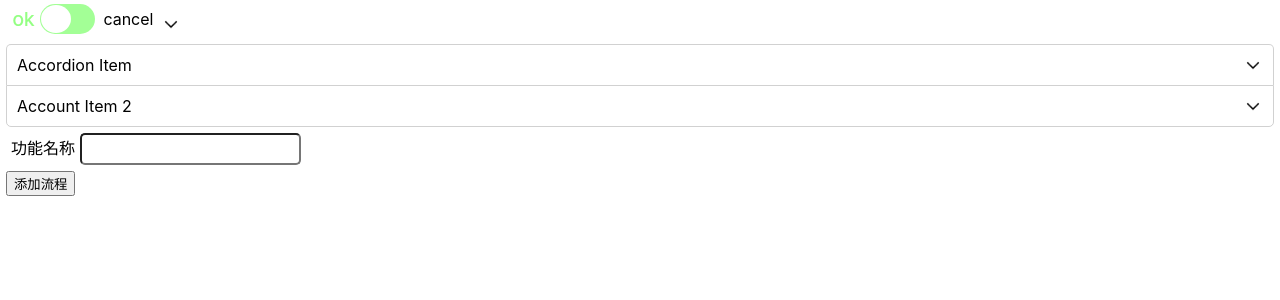
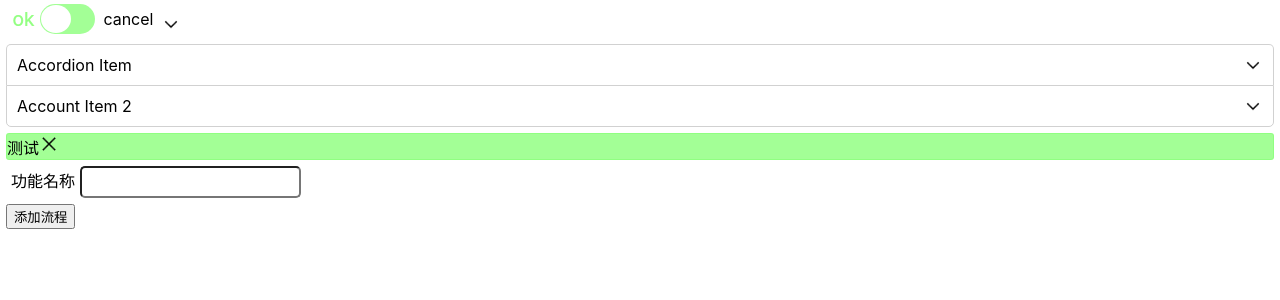
Before and after one commit to xiaobin3031/automation-ui, a React (Create React App) app: page / in a window 1280 px wide. Shown: the top 300 px of the page. Built offline with nearby package versions, Linux system fonts and the light colour scheme.

Commit message:
Alert.js

```diff
--- /dev/null
+++ b/src/component/Alert.js
@@ -0,0 +1,62 @@
+import { useRef } from 'react';
+import '../css/alert.css'
+import Icon from './Icon'
+
+function AlertHeader({titleIcon, title, subTitle, closeable, closeAlert}){
+
+  return (
+    <div className='header'>
+      {
+        !!titleIcon && <span className='title'>{titleIcon}</span>
+      }
+      <span className='title'>{title}</span>
+      {
+        !!subTitle && <span className='sub-title'>{subTitle}</span>
+      }
+      {
+        !!closeable && <Icon className="icon" iconType='close' onClick={closeAlert}/>
+      }
+    </div>
+  )
+}
+
+function AlertContent({content, closeable}){
+
+  return (
+    <div className='x-alert-content'>
+      {content}
+    </div>
+  )
+}
+
+export default function Alert({
+  type, titleIcon, title, subTitle, content, closeable=true, clickToClose=true
+}){
+
+  const _alertRef = useRef(null);
+  let _classList = type;
+  if(!closeable){
+    _classList += ' close-auto';
+  }
+
+  function closeAlert(){
+    _alertRef.current.classList.add('close-focus');
+  }
+
+  function removeNode(){
+    _alertRef.current.parentNode.remove(_alertRef.current);
+  }
+
+  return (
+    <div className={`x-alert ${_classList}`} ref={_alertRef} onAnimationEnd={removeNode} onClick={() => !!clickToClose ? closeAlert() : ''}>
+      {
+        !!title &&
+          <AlertHeader titleIcon={titleIcon} title={title} subTitle={subTitle} closeable={closeable} closeAlert={closeAlert}/>
+      }
+      {
+        !!content &&
+          <AlertContent content={content} closeable={!title && closeable ? true : false} closeAlert={closeAlert}/>
+      }
+    </div>
+  )
+}
--- /dev/null
+++ b/src/css/alert.css
@@ -0,0 +1,27 @@
+.x-alert {
+  border: 1px solid;
+  border-radius: 3px;
+}
+.x-alert.danger {
+  background-color: var(--color-danger);
+  border-color: var(--color-danger);
+}
+.x-alert.primary {
+  background-color: var(--color-primary);
+  border-color: var(--color-primary);
+}
+.x-alert.success {
+  background-color: var(--color-success);
+  border-color: var(--color-success);
+}
+.x-alert.warning {
+  background-color: var(--color-warning);
+  border-color: var(--color-warning);
+}
+.x-alert.close-auto {
+  animation: wait-before-scale-disappear 5s ease;
+  animation-fill-mode: forwards;
+}
+.x-alert.close-focus {
+  animation: scale-disappear 0.5s ease;
+}
--- a/src/css/x.css
+++ b/src/css/x.css
@@ -2,6 +2,7 @@
   --color-primary: rgb(88, 88, 255, 0.8);
   --color-success: rgba(141, 255, 124, 0.8);
   --color-danger: rgba(255, 127, 88, 0.8);
+  --color-warning: rgba(255, 197, 88, 0.8);
 }
 .x-input {
   padding: 5px;
@@ -26,3 +27,28 @@ select:focus {
 .x-label {
   padding: 5px;
 }
+
+
+
+
+
+
+@keyframes scale-disappear {
+  from {
+    scale: 1;
+  }
+  to {
+    scale: 0;
+  }
+}
+@keyframes wait-before-scale-disappear {
+  0% {
+    scale: 1;
+  }
+  90% {
+    scale: 1;
+  }
+  100% {
+    scale: 0;
+  }
+}
--- a/src/page/flow/Scene.js
+++ b/src/page/flow/Scene.js
@@ -6,6 +6,7 @@ import FlowList from "./FlowList";
 import Switch from "../../component/Switch";
 import Icon from "../../component/Icon";
 import { Accordion } from "../../component/Accordion";
+import Alert from "../../component/Alert";
 
 const accordionList = [
   {
@@ -50,6 +51,9 @@ export default function Scene(){
         />
       </Row>
       <Row>
+        <Alert type='success' title="测试" closeable/>
+      </Row>
+      <Row>
         <Label>功能名称</Label>
         <Input defaultValue={args.name} onChange={changeArgs}/>
       </Row>
```
